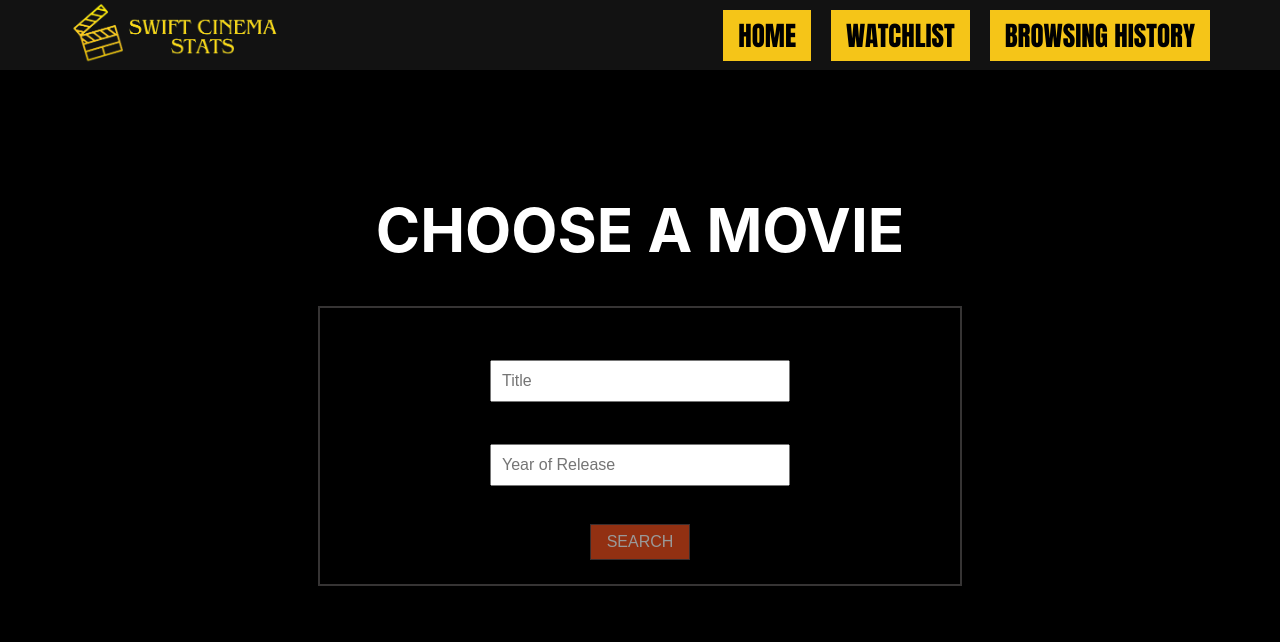
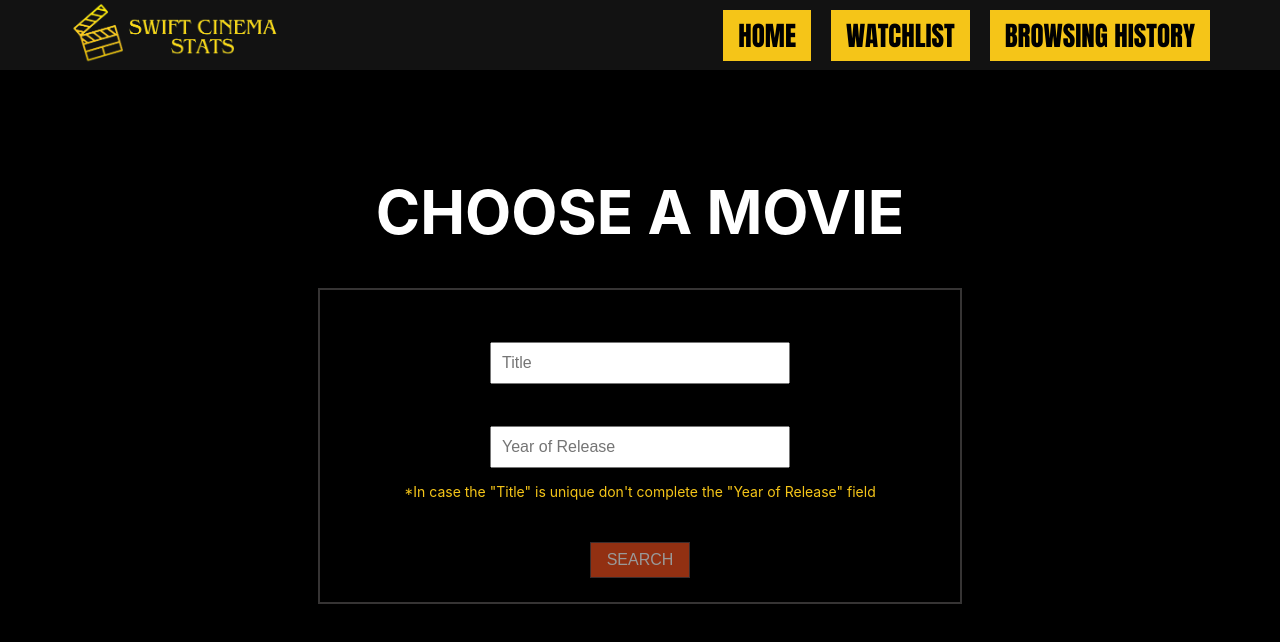
Before and after one commit to RaresButuc/SwiftCinemaStats, a React (Create React App) app in the folder client/: page / in a window 1280 px wide. Shown: the top 642 px of the page. Built offline with nearby package versions, Linux system fonts and the light colour scheme; no server answers.

Commit message:
Simple adjustments

```diff
--- a/client/src/App.css
+++ b/client/src/App.css
@@ -111,6 +111,12 @@
 
 .submitButton:hover {
   opacity: 1;
+}
+
+.attentionRule {
+  font-size: 14px;
+  color: rgb(245, 197, 24);
+  margin-top: 5px;
 }
 
 /* Buttons on the Stats Page */
--- a/client/src/pages/Home.js
+++ b/client/src/pages/Home.js
@@ -138,7 +138,7 @@
                 ref={yearRef}
                 placeholder="Year of Release"
               />
-              <br />
+              <p className="attentionRule">*In case the "Title" is unique don't complete the "Year of Release" field</p>
               <br />
               <button className="submitButton" type="submit">
                 SEARCH
```
